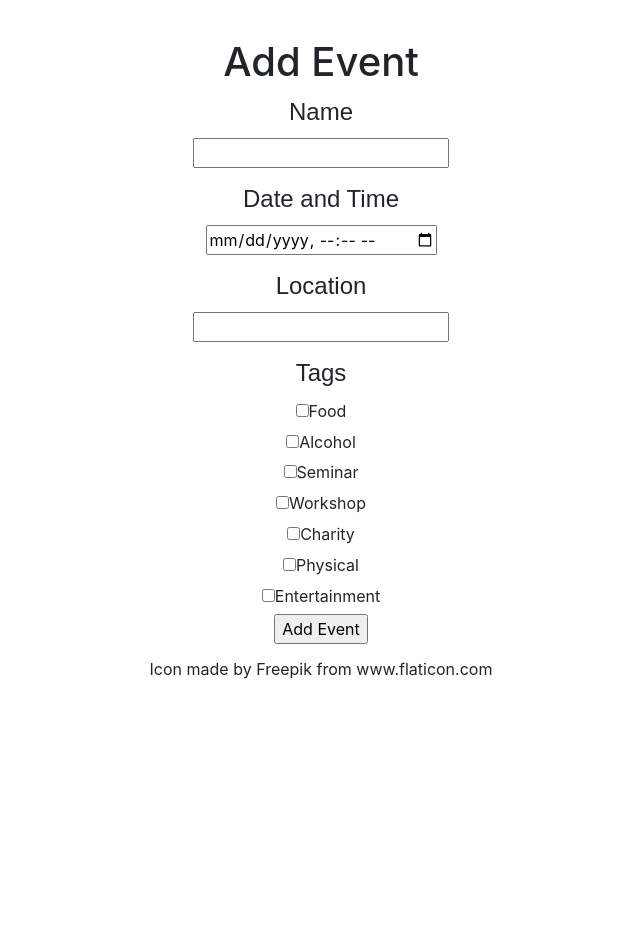
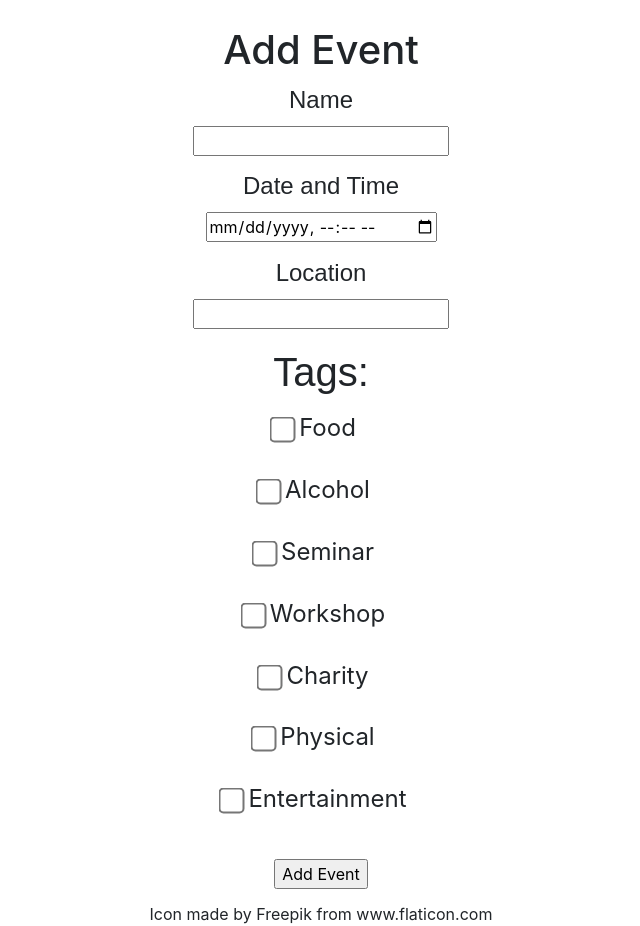
Before and after one commit to Naidah/cse-hackathon-2018, a Flask app: page /addEvent in a window 1280 px wide. Shown: the part 62-988 px from the top of the page, without its empty margins (319-959 px from the left). Before the commit the page ends 741 px from the top, so only its background shows below. Run offline with Flask 2, Linux system fonts and the light colour scheme; the visitor is signed in with stand-in values (Sample User, id 1); some libraries are stand-ins or nearby versions.

Commit message:
messing with lists

```diff
--- a/templates/createEvent.html
+++ b/templates/createEvent.html
@@ -3,6 +3,10 @@
 <style>
 input {
     margin-bottom: 1%;
+}
+input[type=checkbox]{
+    transform: scale(2);
+    margin-right: 10px;
 }
 body {
     text-align:center;
@@ -11,8 +15,12 @@ label {
     font-family:"Arial";
     font-size:150%;
 }
+li {
+    list-style-type: none;
+    align-items: flex-end;
+}
 </style>
-<div style='margin-top:3%;'>
+<div style='margin-top:2%;'>
     {% if success %}<h3 style="color:green">Event successfully added!</h3>{% endif %}
 <h1>Add Event</h1>
 <form method='POST' action="addEvent">
@@ -22,15 +30,16 @@ label {
     <input type='datetime-local' name='date_time' required><br>
     <label>Location</label><br>
     <input type='text' name='location' required><br>
-    <label>Tags</label><br>
-    <input type="checkbox" name="type" value="Food">Food<br>
-    <input type="checkbox" name="type" value="Alcohol">Alcohol<br>
-    <input type="checkbox" name="type" value="Seminar">Seminar<br>
-    <input type="checkbox" name="type" value="Workshop">Workshop<br>
-    <input type="checkbox" name="type" value="Charity">Charity<br>
-    <input type="checkbox" name="type" value="Physical">Physical<br>
-    <input type="checkbox" name="type" value="Entertainment">Entertainment<br>
+    <label style='font-size:250%;'>Tags:</label><br>
+    <ul>
+    <li><input type="checkbox" name="type" value="food">Food</li><br>
+    <li><input type="checkbox" name="type" value="alcohol">Alcohol</li><br>
+    <li><input type="checkbox" name="type" value="seminar">Seminar</li><br>
+    <li><input type="checkbox" name="type" value="workshop">Workshop</li><br>
+    <li><input type="checkbox" name="type" value="charity">Charity</li><br>
+    <li><input type="checkbox" name="type" value="physical">Physical</li><br>
+    <li><input type="checkbox" name="type" value="entertainment">Entertainment</li><br>
+    </ul>
     <input type='submit' value='Add Event'><br>
-
 </form></div>
 {% endblock %}
```
